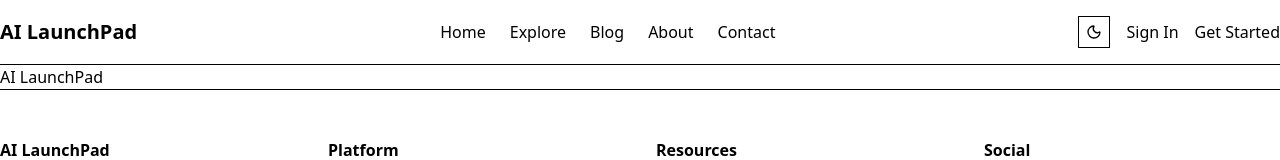
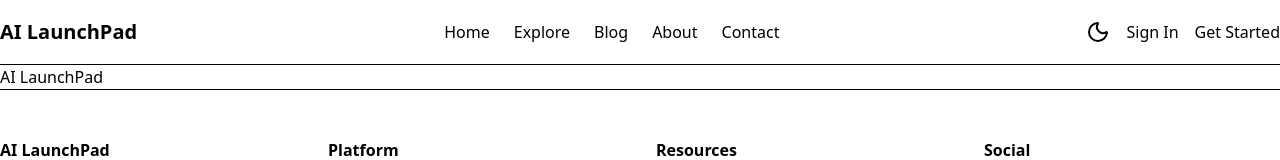
Before and after one commit to imuimuimran/ai-launchpad-client, a Next.js app: page / in a window 1280 px wide. Shown: the top 160 px of the page. Built offline with nearby package versions, Linux system fonts and the light colour scheme.

Commit message:
Current User API & RBAC middleware Authentication done

```diff
--- a/package.json
+++ b/package.json
@@ -11,7 +11,7 @@
   "dependencies": {
     "@clerk/nextjs": "^7.5.7",
     "@hookform/resolvers": "^5.4.0",
-    "@tanstack/react-query": "^5.101.0",
+    "@tanstack/react-query": "^5.101.2",
     "axios": "^1.18.0",
     "class-variance-authority": "^0.7.1",
     "clsx": "^2.1.1",
--- a/src/components/common/theme-toggle.tsx
+++ b/src/components/common/theme-toggle.tsx
@@ -1,26 +1,61 @@
+// "use client";
+
+// import { Moon, Sun } from "lucide-react";
+// import { useTheme } from "next-themes";
+
+// import { Button } from "@/components/ui/button";
+
+// export default function ThemeToggle() {
+//   const { theme, setTheme } = useTheme();
+
+//   return (
+//     <Button
+//       variant="outline"
+//       size="icon"
+//       onClick={() =>
+//         setTheme(theme === "dark" ? "light" : "dark")
+//       }
+//     >
+//       {theme === "dark" ? (
+//         <Sun className="h-5 w-5" />
+//       ) : (
+//         <Moon className="h-5 w-5" />
+//       )}
+//     </Button>
+//   );
+// }
+
+
+
+
+
+
+
 "use client";
 
-import { Moon, Sun } from "lucide-react";
+import { useEffect, useState } from "react";
 import { useTheme } from "next-themes";
-
-import { Button } from "@/components/ui/button";
+import { Sun, Moon } from "lucide-react";
 
 export default function ThemeToggle() {
   const { theme, setTheme } = useTheme();
+  const [mounted, setMounted] = useState(false);
+
+  useEffect(() => {
+    setMounted(true);
+  }, []);
+
+  if (!mounted) {
+    return null;
+  }
 
   return (
-    <Button
-      variant="outline"
-      size="icon"
+    <button
       onClick={() =>
         setTheme(theme === "dark" ? "light" : "dark")
       }
     >
-      {theme === "dark" ? (
-        <Sun className="h-5 w-5" />
-      ) : (
-        <Moon className="h-5 w-5" />
-      )}
-    </Button>
+      {theme === "dark" ? <Sun /> : <Moon />}
+    </button>
   );
 }
--- a/src/hooks/useCurrentUser.ts
+++ b/src/hooks/useCurrentUser.ts
@@ -0,0 +1,20 @@
+import { useUser } from "@clerk/nextjs";
+import { useQuery } from "@tanstack/react-query";
+
+import { axiosInstance } from "@/services/axios";
+
+export function useCurrentUser() {
+  const { user } = useUser();
+
+  return useQuery({
+    queryKey: ["current-user", user?.id],
+
+    enabled: !!user,
+
+    queryFn: async () => {
+      const res = await axiosInstance.get(`/users/${user?.id}`);
+
+      return res.data.data;
+    },
+  });
+}
```
Also changed, not shown: 1 other file (tests, documents, lock files or other folders).
